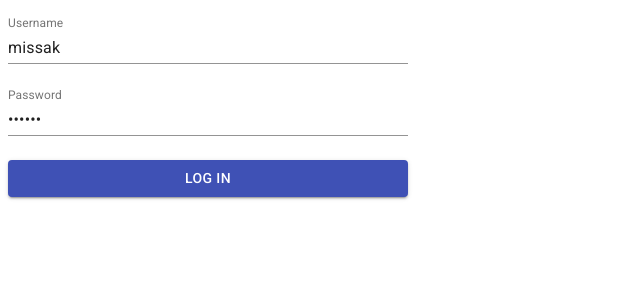
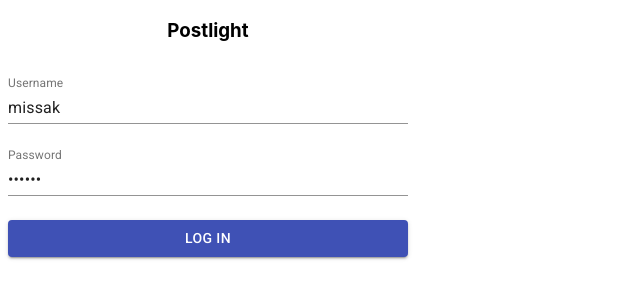
Before and after one commit to missakation/postlightemployees, a React (Create React App) app in the folder Client/: page /login in a window 1280 px wide. Shown: the top 300 px of the page, without its empty margins (0-640 px from the left). Built offline with nearby package versions, Linux system fonts and the light colour scheme.

Commit message:
fixed authorization flow

```diff
--- a/Client/package.json
+++ b/Client/package.json
@@ -11,7 +11,8 @@
     "formik": "^1.5.8",
     "react": "^16.8.6",
     "react-dom": "^16.8.6",
-    "react-scripts": "3.0.1"
+    "react-scripts": "3.0.1",
+    "rxjs": "^6.5.2"
   },
   "scripts": {
     "start": "react-scripts start",
--- a/Client/src/App.css
+++ b/Client/src/App.css
@@ -1,6 +1,14 @@
+html {
+  height: 100%;
+}
+body {
+  height: 100%;
+}
+
 .login-form {
   display: flex;
   align-content: center;
+  text-align: center;
 }
 
 
--- a/Client/src/App.js
+++ b/Client/src/App.js
@@ -21,7 +21,9 @@
   }
 
   useEffect(() => {
-    setCurrentUser(authenticationService.currentUser);
+    authenticationService.currentUser.subscribe(user => {
+      setCurrentUser(user);
+    });
   }, "");
 
   return (
--- a/Client/src/Login.js
+++ b/Client/src/Login.js
@@ -57,7 +57,11 @@
 
   return (
     <div className="login-form">
+
       <form className={classes.container} onSubmit={handleSubmit}>
+        <h3>
+          Postlight
+        </h3>
         <TextField
           id="username"
           label="Username"
--- a/Client/src/_components/PrivateRoute.js
+++ b/Client/src/_components/PrivateRoute.js
@@ -5,7 +5,7 @@
 
 export const PrivateRoute = ({ component: Component, ...rest }) => {
 
-    const currentUser = authenticationService.currentUser;
+    const currentUser = authenticationService.currentUserValue;
     if (!currentUser) {
         return <Redirect noThrow  to="/login" />
     }
--- a/Client/src/_services/authentication.service.js
+++ b/Client/src/_services/authentication.service.js
@@ -1,16 +1,13 @@
 import axios from "axios";
+import { BehaviorSubject } from 'rxjs';
 
-var currentUser = null;
-if (localStorage.getItem('postlight-currentUser') != undefined) {
-    currentUser = JSON.parse(localStorage.getItem('postlight-currentUser'));
-}
-
+const currentUserSubject = new BehaviorSubject(JSON.parse(localStorage.getItem('postlight-currentUser')));
 
 export const authenticationService = {
     login,
     logout,
-    register,
-    currentUser: currentUser,
+    currentUser: currentUserSubject.asObservable(),
+    get currentUserValue() { return currentUserSubject.value },
     setUser
 };
 
@@ -21,7 +18,10 @@
         password: password
     }
 
-    return axios.post("http://localhost:3000/signin", body)
+    return axios.post("http://localhost:3000/signin", body).then(user => {
+        currentUserSubject.next(user.data);
+        return user;
+    })
 }
 
 function register(email, password) {
@@ -37,8 +37,7 @@
 function setUser(user) {
     localStorage.setItem('postlight-token', user.data.token);
     //For Future, Just Store Current User's Name, Email, and Etc
-    currentUser = { loggedIn: true };
-    localStorage.setItem('postlight-currentUser', JSON.stringify(currentUser));
+    localStorage.setItem('postlight-currentUser', JSON.stringify({ loggedin: true }));
 
 }
 
@@ -46,5 +45,5 @@
     // remove user from local storage to log user out
     localStorage.removeItem('postlight-token');
     localStorage.removeItem('postlight-currentUser');
-    currentUser = null;
+    currentUserSubject.next(null);
 }
```
